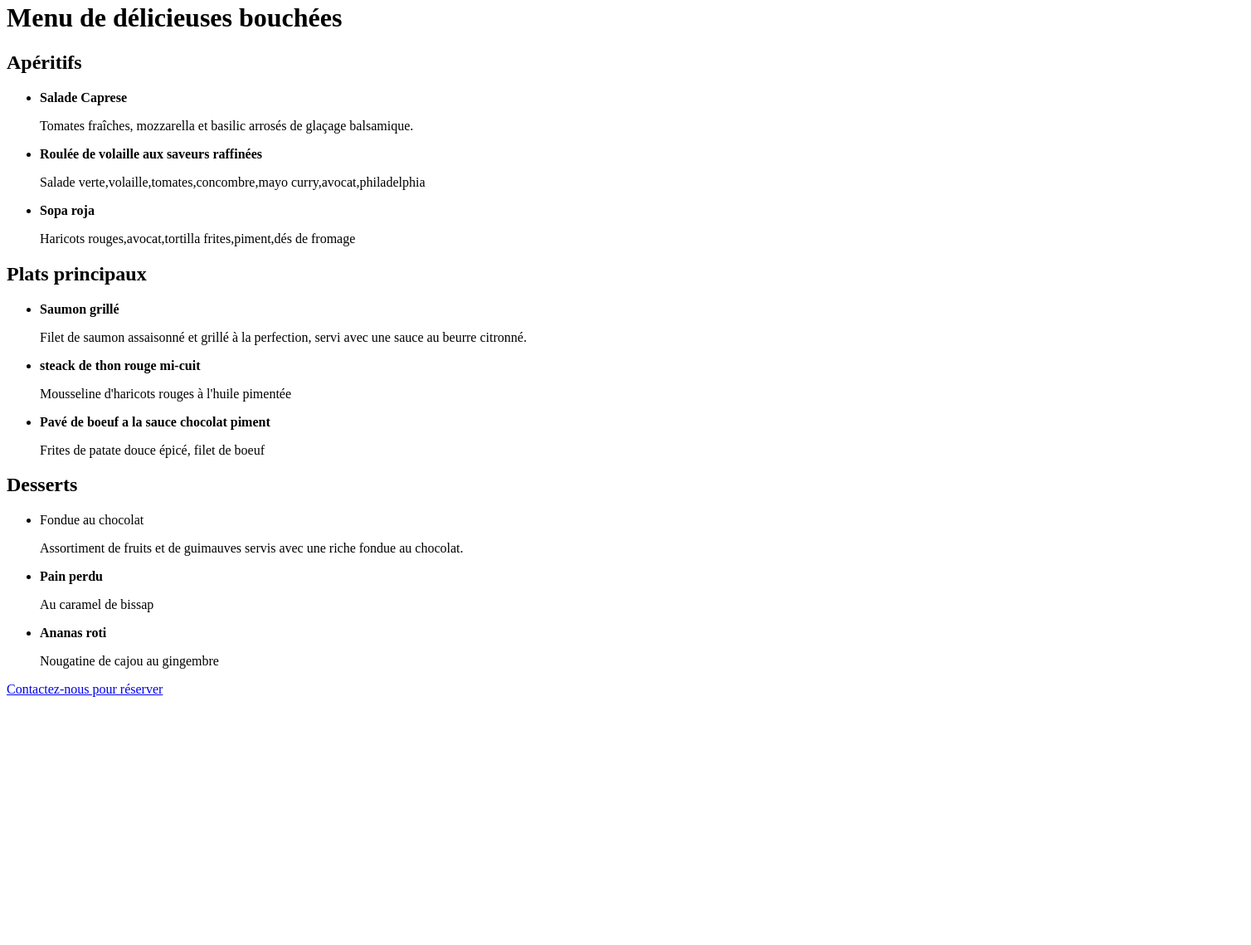
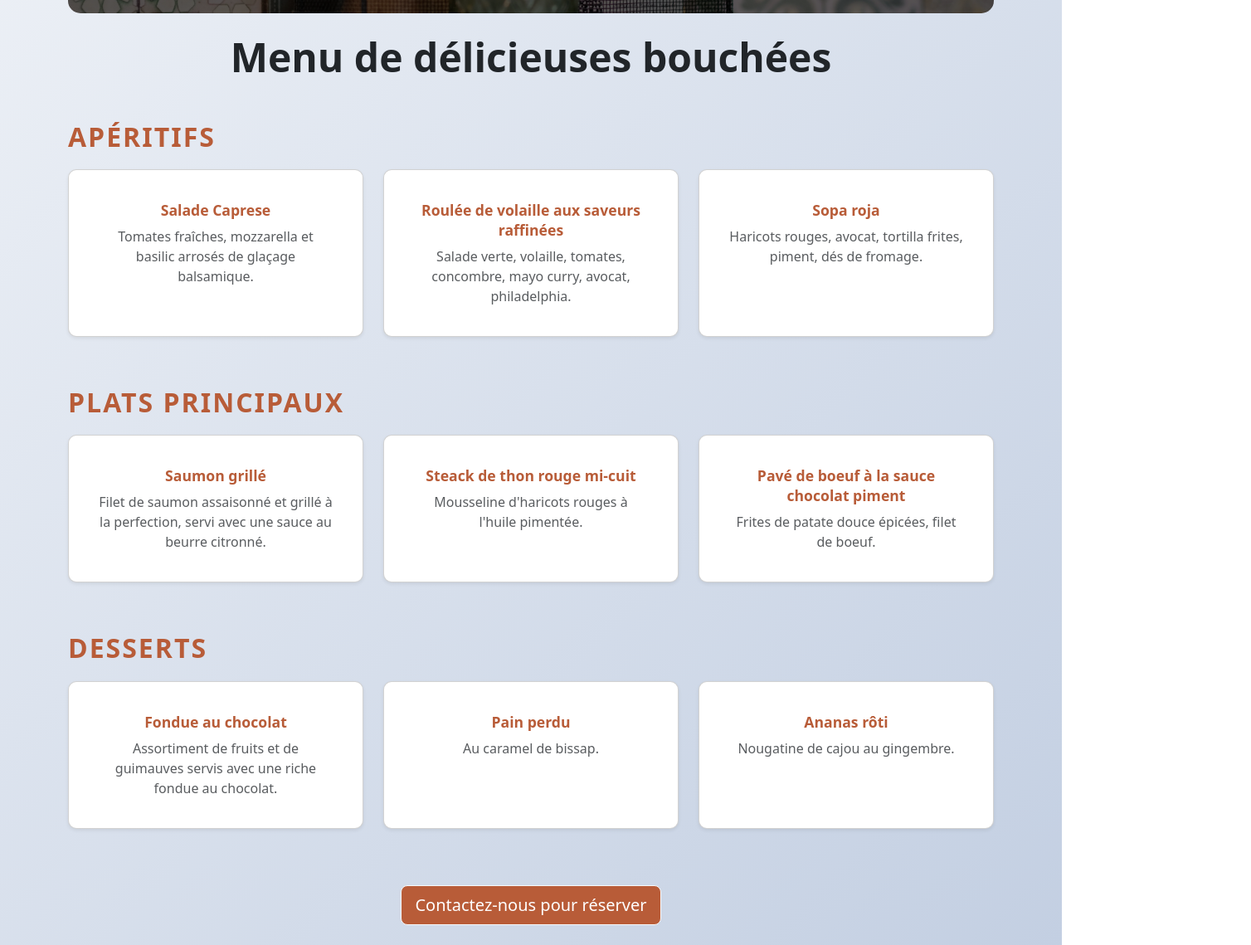
Before and after one commit to idrissip0607/projethtml2, a plain HTML site: page index.html in a window 1280 px wide. Shown: the part 622-1761 px from the top of the page at 83% size, 1508 px wide, since content can reach past the window. Before the commit the page ends 1478 px from the top, so only its background shows below. Drawn offline with nearby package versions, Linux system fonts and the light colour scheme.

Commit message:
ajout du css

```diff
--- a/index.html
+++ b/index.html
@@ -1,99 +1,127 @@
 <!DOCTYPE html>
-
 <html lang="fr">
   <head>
     <meta charset="UTF-8" />
-
     <meta name="viewport" content="width=device-width, initial-scale=1.0" />
     <meta name="description" content="" />
     <meta name="keywords" content="" />
     <link rel="shortcut icon" href="images/logo.jpeg" type="image/x-icon" />
+    <!-- Ajout de Bootstrap CSS -->
+    <link href="https://cdn.jsdelivr.net/npm/bootstrap@5.3.3/dist/css/bootstrap.min.css" rel="stylesheet">
+    <title>Menu de délicieuses bouchées</title>
+    <link rel="stylesheet" href="style.css">
+  </head>
+  <body>
+    <div class="container py-4">
+      <div class="text-end mb-3">
+        <a href="contact.html" target="_blank" class="btn btn-outline-primary">Contactez-nous pour réserver</a>
+      </div>
+      <div class="text-center mb-4 imghero">
 
-    <title>Menu de délicieuses bouchées</title>
-  </head>
+        <h2 class="mt-3 fw-bold text-light">
+          Découvrez notre sélection de bouchées raffinées,<br>
+          préparées avec des ingrédients frais et de saison.<br>
+          Un voyage culinaire à partager en toute convivialité !
+        </h2>
+      </div>
 
-  <body>
-    <div>
-      <a href="contact.html" target="_blank">Contactez-nous pour réserver</a>
+      <h1 class="text-center mb-5 display-5 fw-bold">Menu de délicieuses bouchées</h1>
+
+      <div class="menu-section">
+        <h2 class="menu-title">Apéritifs</h2>
+        <div class="row g-4">
+          <div class="col-md-4 d-flex">
+            <div class="card menu-item flex-fill shadow-sm">
+              <div class="card-body">
+                <h5 class="card-title text-center text-primary"><strong>Salade Caprese</strong></h5>
+                <p class="card-text text-muted text-center">Tomates fraîches, mozzarella et basilic arrosés de glaçage balsamique.</p>
+              </div>
+            </div>
+          </div>
+          <div class="col-md-4 d-flex">
+            <div class="card menu-item flex-fill shadow-sm">
+              <div class="card-body">
+                <h5 class="card-title text-center text-primary"><strong>Roulée de volaille aux saveurs raffinées</strong></h5>
+                <p class="card-text text-muted text-center">Salade verte, volaille, tomates, concombre, mayo curry, avocat, philadelphia.</p>
+              </div>
+            </div>
+          </div>
+          <div class="col-md-4 d-flex">
+            <div class="card menu-item flex-fill shadow-sm">
+              <div class="card-body">
+                <h5 class="card-title text-center text-primary"><strong>Sopa roja</strong></h5>
+                <p class="card-text text-muted text-center">Haricots rouges, avocat, tortilla frites, piment, dés de fromage.</p>
+              </div>
+            </div>
+          </div>
+        </div>
+      </div>
+
+      <div class="menu-section">
+        <h2 class="menu-title">Plats principaux</h2>
+        <div class="row g-4">
+          <div class="col-md-4 d-flex">
+            <div class="card menu-item flex-fill shadow-sm">
+              <div class="card-body">
+                <h5 class="card-title text-center text-primary"><strong>Saumon grillé</strong></h5>
+                <p class="card-text text-muted text-center">Filet de saumon assaisonné et grillé à la perfection, servi avec une sauce au beurre citronné.</p>
+              </div>
+            </div>
+          </div>
+          <div class="col-md-4 d-flex">
+            <div class="card menu-item flex-fill shadow-sm">
+              <div class="card-body">
+                <h5 class="card-title text-center text-primary"><strong>Steack de thon rouge mi-cuit</strong></h5>
+                <p class="card-text text-muted text-center">Mousseline d'haricots rouges à l'huile pimentée.</p>
+              </div>
+            </div>
+          </div>
+          <div class="col-md-4 d-flex">
+            <div class="card menu-item flex-fill shadow-sm">
+              <div class="card-body">
+                <h5 class="card-title text-center text-primary"><strong>Pavé de boeuf à la sauce chocolat piment</strong></h5>
+                <p class="card-text text-muted text-center">Frites de patate douce épicées, filet de boeuf.</p>
+              </div>
+            </div>
+          </div>
+        </div>
+      </div>
+
+      <div class="menu-section">
+        <h2 class="menu-title">Desserts</h2>
+        <div class="row g-4">
+          <div class="col-md-4 d-flex">
+            <div class="card menu-item flex-fill shadow-sm">
+              <div class="card-body">
+                <h5 class="card-title text-center text-primary"><strong>Fondue au chocolat</strong></h5>
+                <p class="card-text text-muted text-center">Assortiment de fruits et de guimauves servis avec une riche fondue au chocolat.</p>
+              </div>
+            </div>
+          </div>
+          <div class="col-md-4 d-flex">
+            <div class="card menu-item flex-fill shadow-sm">
+              <div class="card-body">
+                <h5 class="card-title text-center text-primary"><strong>Pain perdu</strong></h5>
+                <p class="card-text text-muted text-center">Au caramel de bissap.</p>
+              </div>
+            </div>
+          </div>
+          <div class="col-md-4 d-flex">
+            <div class="card menu-item flex-fill shadow-sm">
+              <div class="card-body">
+                <h5 class="card-title text-center text-primary"><strong>Ananas rôti</strong></h5>
+                <p class="card-text text-muted text-center">Nougatine de cajou au gingembre.</p>
+              </div>
+            </div>
+          </div>
+        </div>
+      </div>
+
+      <div class="text-center mt-5">
+        <a href="contact.html" target="_blank" class="btn btn-primary btn-lg">Contactez-nous pour réserver</a>
+      </div>
     </div>
-    <div>
-      <img src="images/hero projethtml2.jpeg" alt="hero" height="500" width="1500" />
-      <h2>
-        Découvrez notre sélection de bouchées raffinées, préparées avec des
-        ingrédients frais et de saison. Un voyage culinaire à partager en toute
-        convivialité!
-      </h2>
-    </div>
-
-    <h1>Menu de délicieuses bouchées</h1>
-
-    <h2>Apéritifs</h2>
-
-    <ul>
-      <li>
-       <strong> Salade Caprese</strong>
-
-        <p>
-          Tomates fraîches, mozzarella et basilic arrosés de glaçage balsamique.
-        </p>
-      </li>
-      <li>
-        <strong>Roulée de volaille aux saveurs raffinées</strong>
-        <p>Salade verte,volaille,tomates,concombre,mayo curry,avocat,philadelphia</p>
-      </li>
-      <li>
-        <strong>Sopa roja</strong>
-        <p>Haricots rouges,avocat,tortilla frites,piment,dés de fromage</p>
-      </li>
-
-    </ul>
-
-    <h2>Plats principaux</h2>
-
-    <ul>
-      <li>
-       <strong>Saumon grillé</strong>
-
-        <p>
-          Filet de saumon assaisonné et grillé à la perfection, servi avec une
-          sauce au beurre citronné.
-        </p>
-      </li>
-      <li>
-        <strong>steack de thon rouge mi-cuit</strong>
-        <p>Mousseline d'haricots rouges à l'huile pimentée</p>
-      </li>
-      <li>
-        <strong>Pavé de boeuf a la sauce chocolat piment</strong>
-        <p>Frites de patate douce épicé, filet de boeuf</p>
-      </li>
-
-
-    </ul>
-
-    <h2>Desserts</h2>
-
-    <ul>
-      <li>
-        Fondue au chocolat
-
-        <p>
-          Assortiment de fruits et de guimauves servis avec une riche fondue au
-          chocolat.
-        </p>
-      </li>
-      <li>
-        <strong>Pain perdu</strong>
-        <p>Au caramel de bissap</p>
-      </li>
-      <li>
-        <strong>Ananas roti</strong>
-        <p>Nougatine de cajou au gingembre</p>
-      </li>
-
-
-    </ul>
-
-    <p><a href="contact.html" target="_blank">Contactez-nous pour réserver</a></p>
+    <!-- Bootstrap JS (optionnel) -->
+    <script src="https://cdn.jsdelivr.net/npm/bootstrap@5.3.3/dist/js/bootstrap.bundle.min.js"></script>
   </body>
 </html>
--- /dev/null
+++ b/style.css
@@ -0,0 +1,67 @@
+body {
+        background-image: linear-gradient(135deg, #f5f7fa 0%, #c3cfe2 100%);
+      }
+      .hero-img {
+        object-fit: cover;
+        width: 100%;
+        max-height: 400px;
+        border-radius: 15px;
+        margin-bottom: 20px;
+      }
+      .menu-section {
+        margin-bottom: 40px;
+      }
+      .menu-title {
+        color: #b85c38;
+        margin-top: 30px;
+        margin-bottom: 20px;
+        font-weight: bold;
+        text-transform: uppercase;
+        letter-spacing: 2px;
+      }
+      .menu-item {
+        background: #fff;
+        border-radius: 10px;
+        box-shadow: 0 2px 8px rgba(0,0,0,0.05);
+        padding: 20px;
+        margin-bottom: 20px;
+      }
+      .menu-item strong {
+        color: #b85c38;
+        font-size: 1.1rem;
+      }
+
+      .imghero {
+        background: linear-gradient(rgba(0,0,0,.6), rgba(0,0,0,.6)), url(./images/heromenu.webp) center/cover no-repeat;
+        border-radius: 15px;
+        min-height: 300px;
+        display: flex;
+        align-items: center;
+        justify-content: center;
+        height: 70vh;
+      }
+
+      .btn-primary{
+        background-color: #b85c38;
+        border: 1px solid #f8f9fa;
+      }
+
+      .btn-primary:hover{
+        background-color: #d86c41;
+        border: 1px solid #f8f9fa;
+        transition: .5s ease;
+      }
+
+      .btn-outline-primary{
+        border: 1px solid #b85c38;
+        color: #b85c38;
+        font-weight: bold;
+      }
+
+      .btn-outline-primary:hover{
+        background-color: #d86c41;
+        color: #000000;
+        font-weight: bold;
+        transition: .5s ease;
+        border: 1px solid #ffffff;
+      }
```
Also changed, not shown: images/hero projethtml2.jpeg (deleted), images/heromenu.webp (added).
